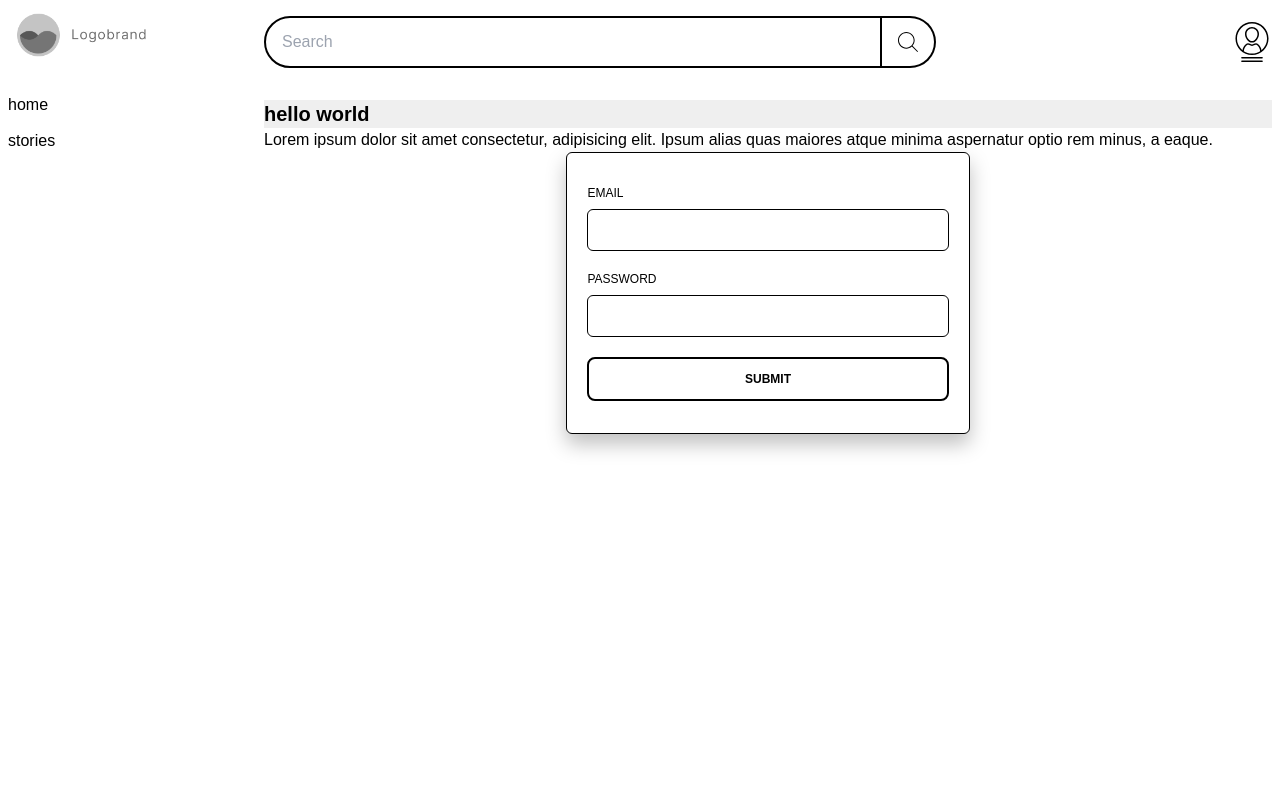
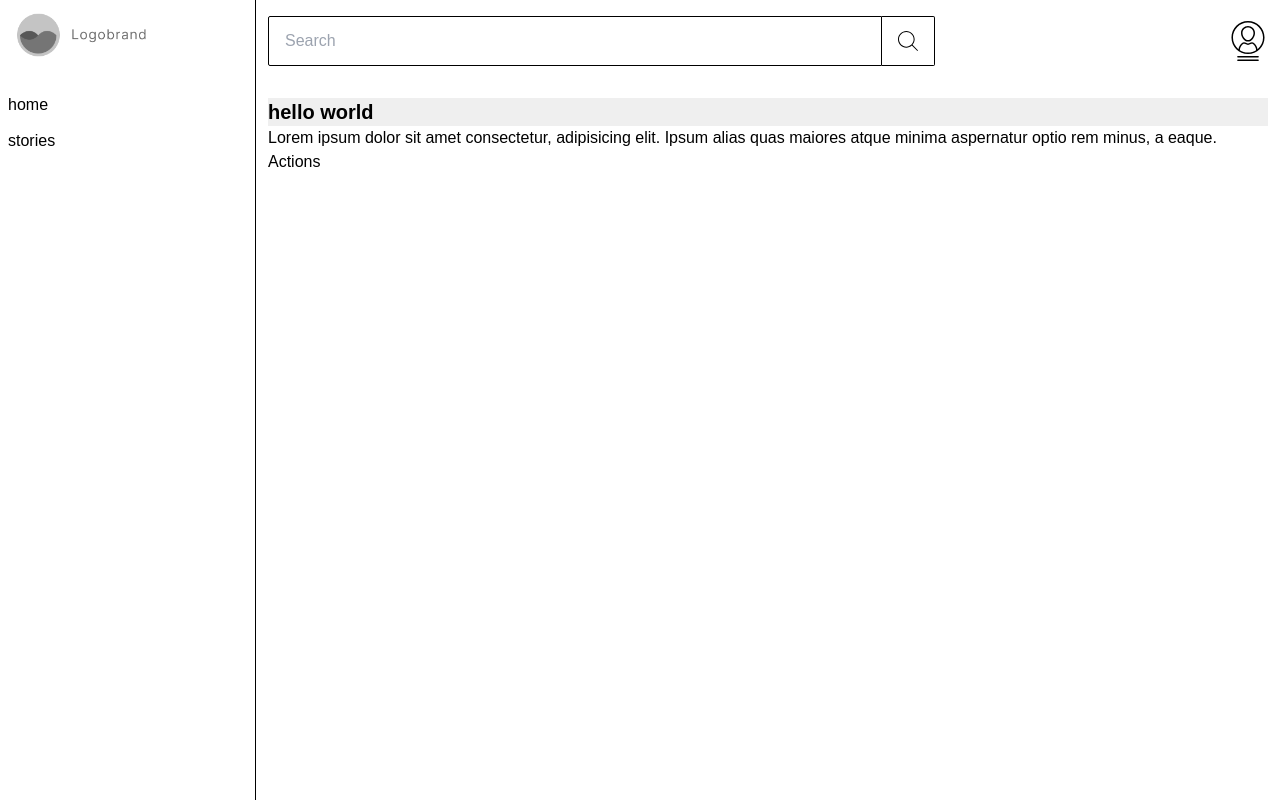
Before and after one commit to YashVermaDev/project-tubes-front, a React (Vite) app: page / in a window 1280 px wide. Built offline with nearby package versions, Linux system fonts and the light colour scheme.

Commit message:
ui updates

```diff
--- a/package.json
+++ b/package.json
@@ -10,6 +10,8 @@
     "preview": "vite preview"
   },
   "dependencies": {
+    "@popperjs/core": "^2.11.8",
+    "@preline/dropdown": "^2.4.1",
     "preline": "^2.3.0",
     "react": "^18.3.1",
     "react-dom": "^18.3.1"
@@ -24,7 +26,7 @@
     "eslint-plugin-react-hooks": "^4.6.2",
     "eslint-plugin-react-refresh": "^0.4.7",
     "postcss": "^8.4.39",
-    "prettier": "3.3.3",
+    "prettier": "^3.3.3",
     "react-router-dom": "^6.26.0",
     "tailwindcss": "^3.4.6",
     "vite": "^5.3.4"
--- a/src/components/Button.jsx
+++ b/src/components/Button.jsx
@@ -1,6 +1,6 @@
-const button = ({type, value, classes = ''})=>{
-    return(
-        <button type={type} className={"px-2 py-3 border-2 rounded-lg bg-blue-500 min-w-[100px] uppercase text-xs font-bold hover:bg-black" +  classes}>{value}</button>
+const button = ({ type, value, classes = '' }) => {
+    return (
+        <button type={type} className={"px-2 py-3 border-2 rounded-sm bg-blue-500 min-w-[100px] uppercase text-xs font-bold hover:bg-black" + classes}>{value}</button>
     )
 }
 
--- a/src/components/InputField.jsx
+++ b/src/components/InputField.jsx
@@ -3,11 +3,11 @@
 const InputField = ({ label, name, type }) => {
     return (
         <>
-        <div className="flex flex-col mb-5">
+            <div className="flex flex-col mb-5">
 
-            <label htmlFor={name} className="text-xs font-medium uppercase mb-2">{label}</label>
-            <input type={type} id={name} name={name} className="border px-3 py-2 rounded-md" />
-        </div>
+                <label htmlFor={name} className="text-xs font-medium uppercase mb-2">{label}</label>
+                <input type={type} id={name} name={name} className="border px-3 py-2 rounded-sm" />
+            </div>
 
         </>
     );
--- a/src/layouts/base.jsx
+++ b/src/layouts/base.jsx
@@ -1,12 +1,8 @@
-import Login from "./login"
-import InputField from "../components/InputField"
-
-
 export default function base() {
   return (
     <>
-      <div id="container" className="flex">
-        <aside className="w-[20%] bg-white px-2">
+      <div id="container" className="flex min-h-screen">
+        <aside className="w-[20%] bg-white px-2  border-r">
           <div className="logo w-full mb-4">
             <a href="#" className="mb-0 inline-block mx-auto">
               <img src="./images/logo.png" alt="logo" className="w-full h-[70px]" />
@@ -21,7 +17,7 @@ export default function base() {
             </li>
           </ul>
         </aside>
-        <main className="w-[80%] px-2">
+        <main className="w-[80%] px-3">
           <header id="header" className="md:mb-4 mb-3bg-gray ">
             <div className="flex justify-between w-full py-4">
               <div className="w-2/3 flex">
@@ -32,12 +28,12 @@ export default function base() {
                         type="text"
                         name="searchBar"
                         placeholder="Search "
-                        className=" text-md w-full border border-2 rounded-[50px] rounded-e-none py-3 px-2 py-2 ps-4 pe-[40px] "
+                        className=" text-md w-full border border-1 rounded-sm rounded-e-none py-3 px-2 py-2 ps-4 pe-[40px] "
                       />
                       <button
                         type="submit"
                         onSubmit="search()"
-                        className="inline-flex content-center items-center border border-2 border-l-0 rounded-[50px] rounded-s-none px-4 hover:bg-blue hover:text-white"
+                        className="inline-flex content-center items-center border border-1 border-l-0 rounded-sm rounded-s-none px-4 hover:bg-blue hover:text-white"
                       >
                         <i className="inline-block w-[20px]">
                           <svg fill="null" viewBox="0 0 488.4 488.4">
@@ -73,8 +69,19 @@ export default function base() {
                 Lorem ipsum dolor sit amet consectetur, adipisicing elit. Ipsum alias quas maiores
                 atque minima aspernatur optio rem minus, a eaque.
               </p>
+              <div className="hs-dropdown relative inline-flex">
+                <button id="hs-dropdown-unstyled" type="button" className="hs-dropdown-toggle inline-flex justify-center items-center gap-x-2" aria-expanded="false" aria-label="Menu">
+                  Actions
+                </button>
+
+                <div className="hs-dropdown-menu transition-[opacity,margin] duration hs-dropdown-open:opacity-100 opacity-0 w-56 hidden z-10 mt-2 min-w-60 bg-white" role="menu" aria-labelledby="hs-dropdown-unstyled">
+                  <a className="block" href="#">Newsletter</a>
+                  <a className="block" href="#">Purchases</a>
+                  <a className="block" href="#">Downloads</a>
+                  <a className="block" href="#">Team Account</a>
+                </div>
+              </div>
             </div>
-            <Login/>
           </div>
         </main>
       </div>
--- a/src/layouts/login.jsx
+++ b/src/layouts/login.jsx
@@ -1,18 +1,19 @@
 import InputField from "../components/InputField"
 import Button from "../components/Button"
 
- export default function(){
-return(
+const Login = function () {
+    return (
         <>
-    <div className="flex items-center justify-center bg-white">
-        <div className="border rounded-md w-[40%] shadow1 bg-white px-5 py-8 ">
+            <div className="min-h-screen flex items-center justify-center">
+                <div className="border rounded-sm !w-[40%] shadow1 bg-white px-[80px] py-[80px]">
                     <form action="#">
                         <InputField name="email" type="email" label="Email" />
                         <InputField name="password" type="password" label="password" />
-                <Button type="submit" value="submit" onSubmit="console.log(this)" classes="ms-auto w-full"/>
+                        <Button type="submit" value="submit" onSubmit="console.log(this)" classes="ms-auto w-full" />
                     </form>
                 </div>
             </div>
         </>
-)
+    );
 }
+export default Login;
--- a/src/router/index.jsx
+++ b/src/router/index.jsx
@@ -10,7 +10,7 @@ import {    createBrowserRouter  } from "react-router-dom";
       element: <App/>,
     },
     {
-      path:"login",
+      path:"/login",
       element: <Login/>,
     }
 
```
Also changed, not shown: 1 other file (tests, documents, lock files or other folders). Lines whose indentation alone changed are shown as unchanged.
